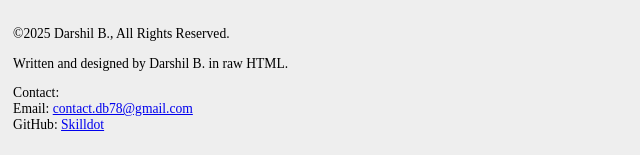
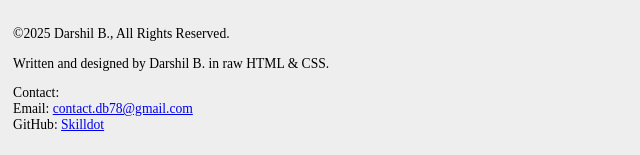
Before and after one commit to Skilldot/5-productivity-myths, a plain HTML site: page index.html in a window 1280 px wide. Shown: the part 3425-3580 px from the top of the page, 0-640 px from the left. Drawn offline with Linux system fonts and the light colour scheme; a web font is replaced by a local one.

Commit message:
Update index.html
Minor editing of credits in header tag.

```diff
--- a/index.html
+++ b/index.html
@@ -125,7 +125,7 @@
     </main>
     <footer>
       <p>&copy;2025 Darshil B., All Rights Reserved.</p>
-      <p>Written and designed by Darshil B. in raw HTML.</p>
+      <p>Written and designed by Darshil B. in raw HTML & CSS.</p>
       <p>
         Contact:<br>
         Email: <a href="mailto:contact.db78@gmail.com">contact.db78@gmail.com</a>
```
